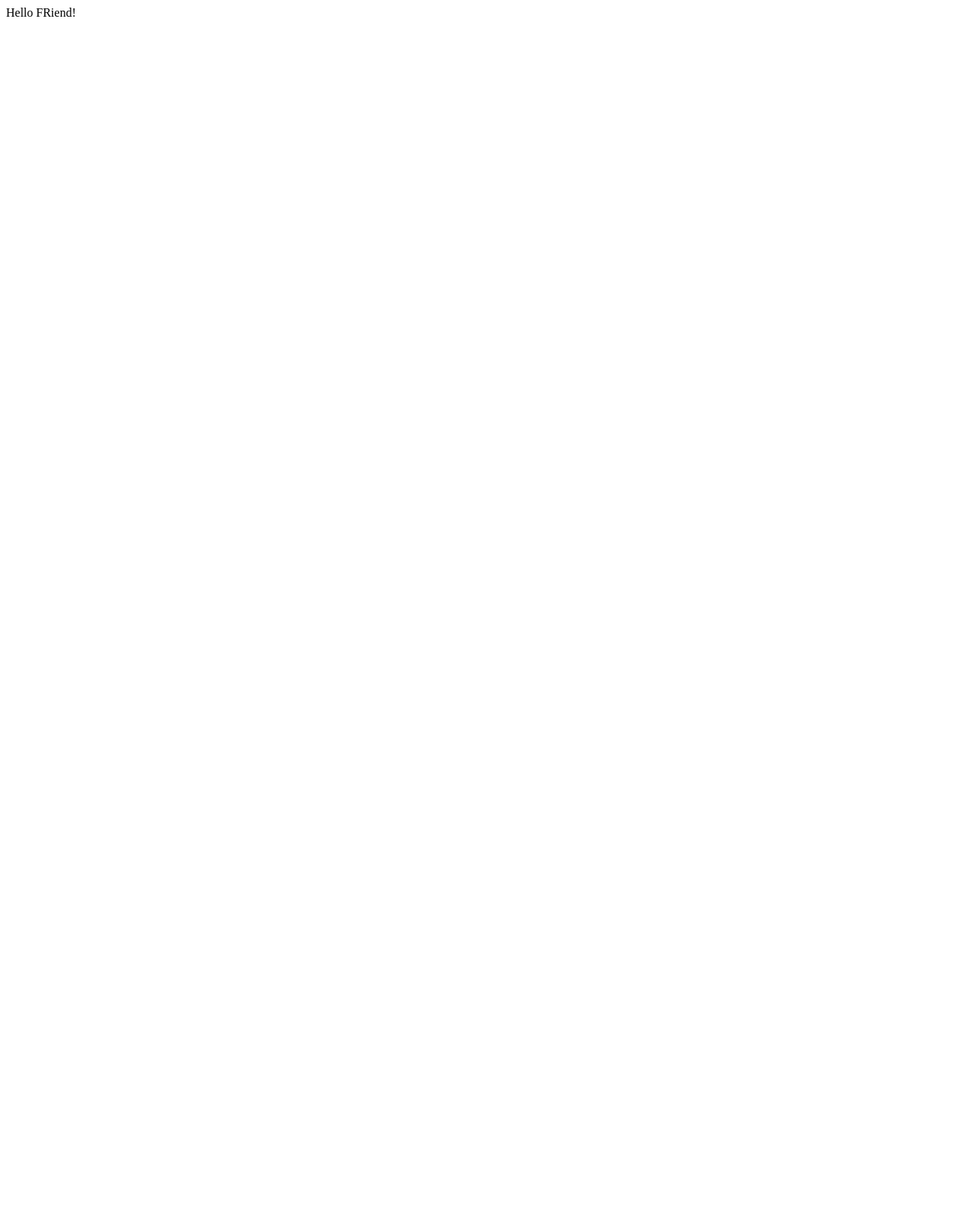
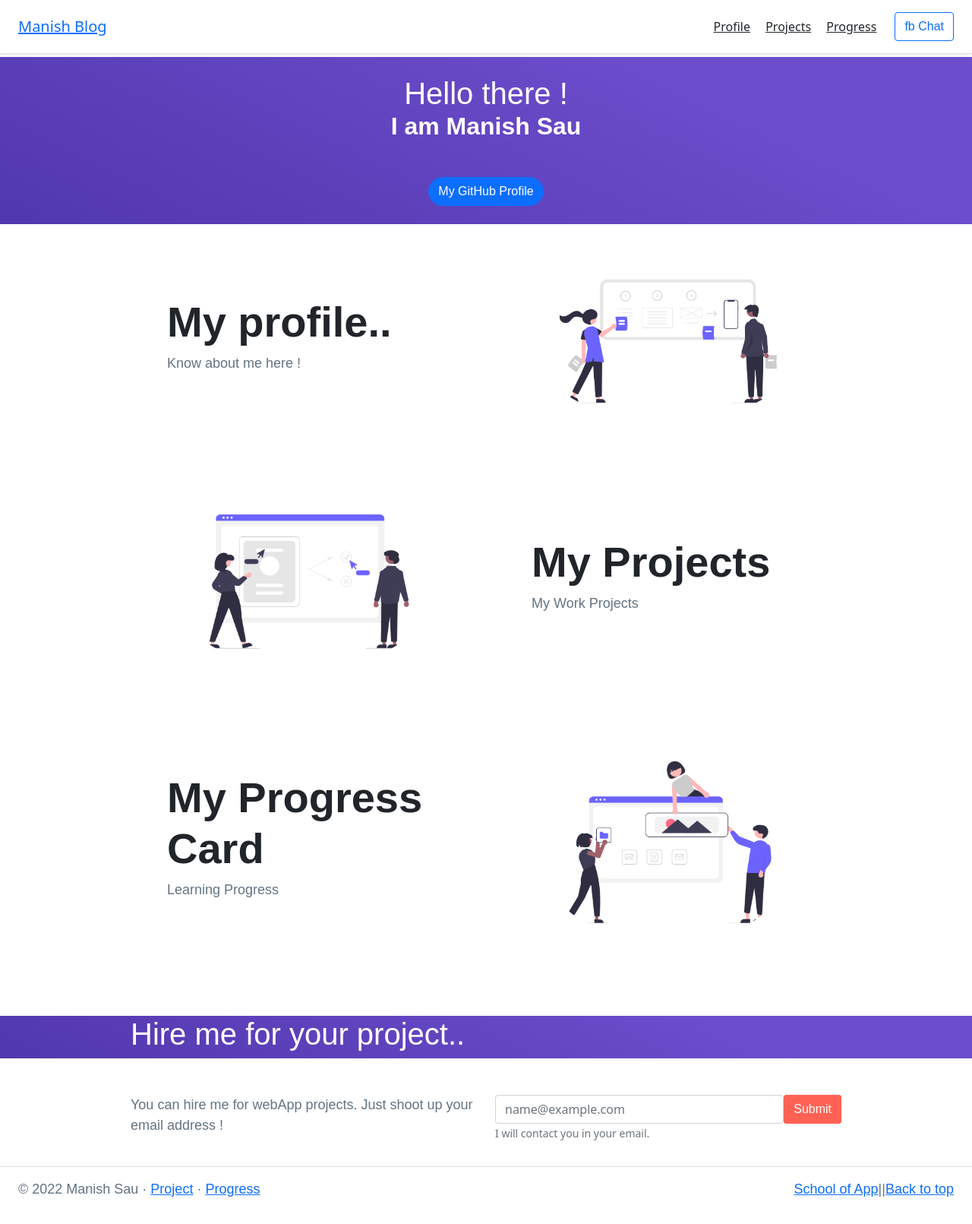
Before and after one commit to amrita-adhikari/am-phpclass, a PHP site: page / in a window 1280 px wide. Before the commit the page is almost empty. Shown: the whole page at 76% size. Before the commit the page ends 22 px from the top, so only its background shows below. Run offline with PHP 8.4, Linux system fonts and the light colour scheme.

Commit message:
wordpress theme development

```diff
--- /dev/null
+++ b/img/variable.php
@@ -0,0 +1,3 @@
+<?php
+$x=15;
+$y=25;
--- a/index.php
+++ b/index.php
@@ -1,5 +1,127 @@
-<?php
-echo "Hello FRiend!"
 
-;
-?>
+<!doctype html>
+<html lang="en">
+
+<head>
+    <!-- Required meta tags -->
+    <meta charset="utf-8">
+    <meta name="viewport" content="width=device-width, initial-scale=1">
+    <title>Manish Blog</title>
+    <link href="css/bootstrap.css" rel="stylesheet">
+    <link href="css/bootstrap.css.map" rel="stylesheet">
+    <link href="css/style.css" rel="stylesheet">
+</head>
+
+<body>
+
+    <header
+        class="d-flex flex-column flex-column flex-md-row align-items-center p-3 px-md-4 mb-1 bg-white border-bottom shadow-sm">
+        <a href="/" class="h5 my-0 me-md-auto fw-normal">Manish Blog</a>
+        <nav class="my-2 my-md-0 me-md-3">
+            <a class="p-2 text-dark" href="/profile.html">Profile</a> <!-- class notes-->
+            <a class="p-2 text-dark" href="/project.html">Projects</a>
+            <a class="p-2 text-dark" href="/progress.html">Progress</a> <!-- coursewa-->
+        </nav>
+        <a class="btn btn-outline-primary" href="https://m.me/manish.lokbidhi">fb Chat</a>
+    </header>
+    <div class="masthead text-center text-white purple p-4">
+        <div class="masthead-content">
+            <div class="container">
+                <h1 class="masthead-heading mb-0">Hello there !</h1>
+                <h2 class="masthead-subheading mb-0">I am Manish Sau</h2>
+                <a href="https://github.com/manishlok" class="btn btn-primary btn-xl rounded-pill mt-5">My GitHub
+                    Profile</a>
+            </div>
+        </div>
+
+    </div>
+
+    <section>
+        <div class="container">
+            <div class="row align-items-center">
+                <div class="col-lg-6 order-lg-2">
+                    <div class="p-5">
+                        <img class="img-fluid rounded-circle" src="img/01.png" alt="">
+                    </div>
+                </div>
+                <div class="col-lg-6 order-lg-1">
+                    <div class="p-5">
+                        <h2 class="display-4">My profile..</h2>
+                        <p>Know about me here !</p>
+                    </div>
+                </div>
+            </div>
+        </div>
+    </section>
+
+    <section>
+        <div class="container">
+            <div class="row align-items-center">
+                <div class="col-lg-6">
+                    <div class="p-5">
+                        <img class="img-fluid rounded-circle" src="img/02.png" alt="">
+                    </div>
+                </div>
+                <div class="col-lg-6">
+                    <div class="p-5">
+                        <h2 class="display-4">My Projects</h2>
+                        <p>My Work Projects</p>
+                    </div>
+                </div>
+            </div>
+        </div>
+    </section>
+
+    <section>
+        <div class="container">
+            <div class="row align-items-center">
+                <div class="col-lg-6 order-lg-2">
+                    <div class="p-5">
+                        <img class="img-fluid rounded-circle" src="img/03.png" alt="">
+                    </div>
+                </div>
+                <div class="col-lg-6 order-lg-1">
+                    <div class="p-5">
+                        <h2 class="display-4">My Progress Card</h2>
+                        <p>Learning Progress</p>
+                    </div>
+                </div>
+            </div>
+        </div>
+    </section>
+    <div class="jumbotron jumbotron-fluid purple">
+        <div class="container">
+            <div class="row vertical-align-middle mt-5 mb-5">
+                <div class="col-md-6">
+                    <h1 class="text-inverse">Hire me for your project..</h1>
+                </div>
+            </div>
+        </div>
+    </div>
+
+    <div class="container mt-5 mb-4">
+        <div class="row">
+            <div class="col-md-6">
+                <p>You can hire me for webApp projects. Just shoot up your email address !</p>
+            </div>
+            <div class="col-md-6">
+                <form>
+                    <div class="form-group right ml-2">
+                        <button type="submit" class="btn btn-primary custom-button">Submit</button>
+                    </div>
+                    <div class="form-group left">
+                        <input type="email" class="form-control" placeholder="name@example.com">
+                        <small id="emailHelp" class="form-text text-muted">I will contact you in your email.</small>
+                    </div>
+                </form>
+            </div>
+        </div>
+    </div>
+    <footer class="align-items-center p-3 px-md-4 mt-3 bg-white border-top shadow-sm">
+        <p class="float-end"><a href="https://schoolofapp.com">School of App</a>||</a><a href="#top">Back to top</a></p>
+        <p>&copy; 2022 Manish Sau &middot; <a href="/project.html">Project</a> &middot; <a
+                href="/progress.html">Progress</a></p>
+    </footer>
+</body>
+
+</html>
--- /dev/null
+++ b/sum.php
@@ -0,0 +1,4 @@
+<?php
+$x=25;
+$y=12;
+?>
```
Also changed, not shown: admin/blankboard.php (added), admin/sidenav.php (added), admin/topbar.php (added), style.css (added), userdata.php (added), 1 other file.
